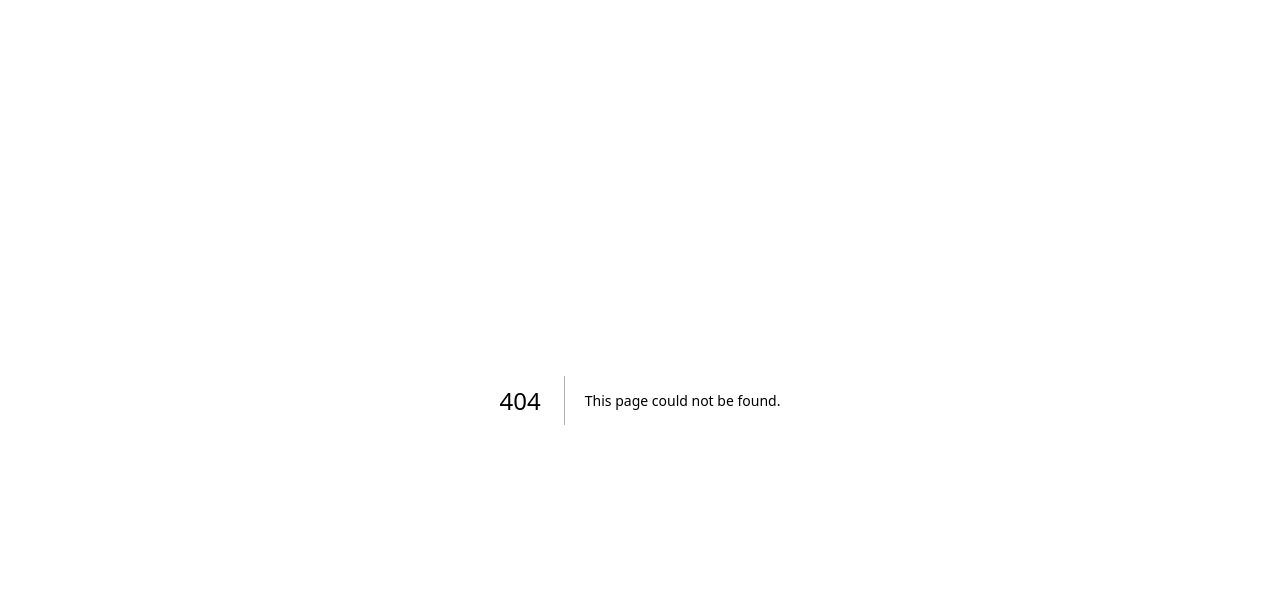
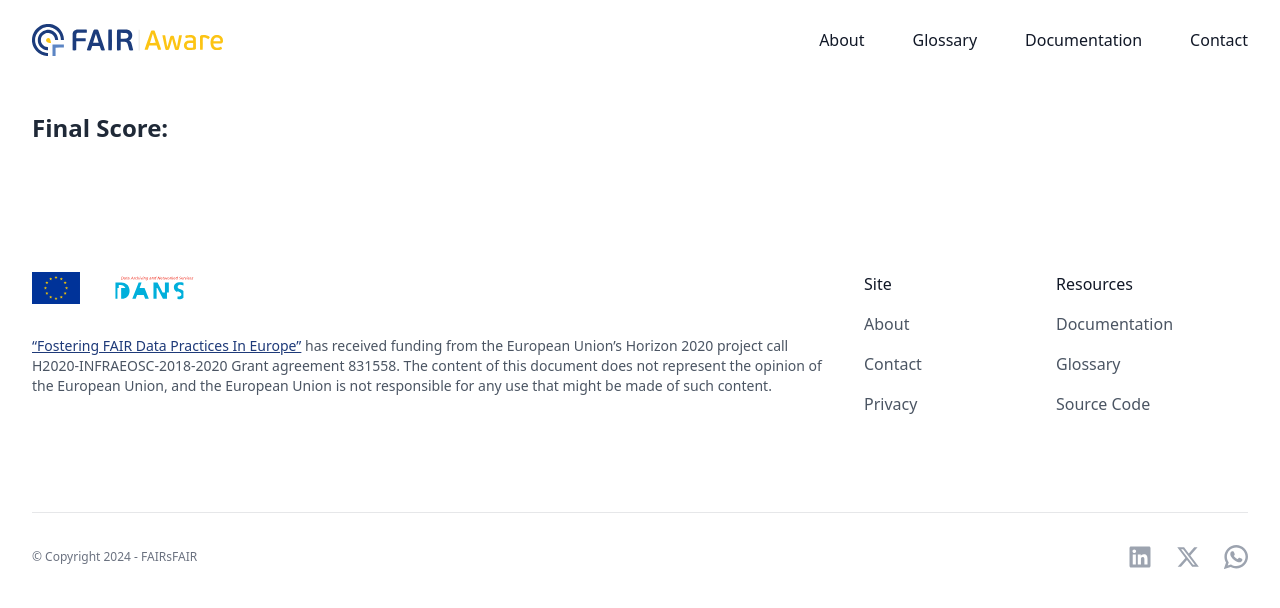
Before and after one commit to DANS-KNAW/fair-aware, a Next.js app in the folder client-fair-impact/: page /assessment/1 in a window 1280 px wide. Before the commit this address had no page. Shown: the top 608 px of the page. Built offline with nearby package versions, Linux system fonts and the light colour scheme.

Commit message:
Add assessment result page

```diff
--- /dev/null
+++ b/client-fair-impact/app/assessment/[id]/page.tsx
@@ -0,0 +1,15 @@
+import Footer from "@/components/footer/footer";
+import Header from "@/components/header/header";
+
+export default function AssessmentResultPage() {
+  // Ensure to get the assessment that was just completed.
+  return (
+    <>
+      <Header />
+      <main className="mx-auto mt-8 max-w-7xl px-2 lg:px-8">
+        <h1 className="text-2xl font-bold text-gray-800">Final Score: </h1>
+      </main>
+      <Footer />
+    </>
+  );
+}
```
